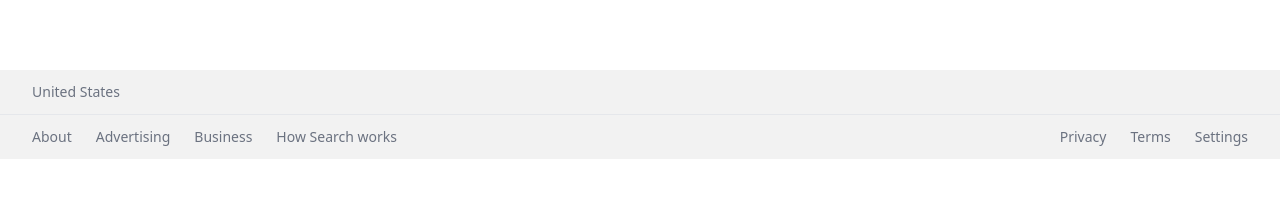
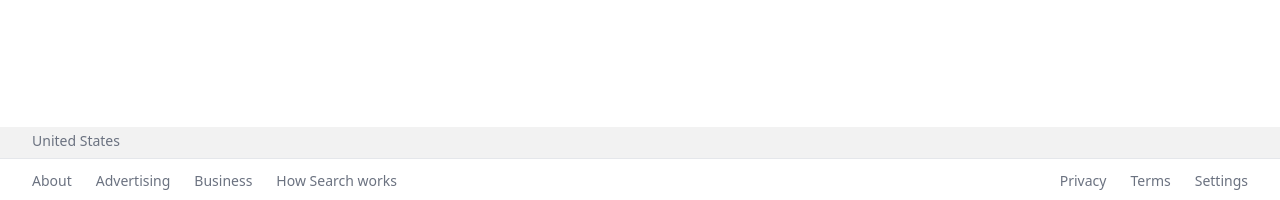
Before and after one commit to peymanzarchini/google-clone, a Next.js app: page / in a window 1280 px wide. Shown: the part 641-841 px from the top of the page. Before the commit the page ends 800 px from the top, so only its background shows below. Built offline with nearby package versions, Linux system fonts and the light colour scheme; no server answers.

Commit message:
update ui

```diff
--- a/src/components/footer/Footer.js
+++ b/src/components/footer/Footer.js
@@ -2,8 +2,8 @@ import ShowCountry from "./ShowCountry";
 
 function Footer() {
   return (
-    <footer className="absolute bottom-0 text-sm text-gray-500 bg-[#f2f2f2] w-full">
-      <div className="border-b px-8 py-3">
+    <footer className="absolute bottom-0 text-sm text-gray-500 bg-[#f2f2f2] w-full h-8">
+      <div className="border-b px-8 py-1 h-[100%]">
         <ShowCountry />
       </div>
       <div className="flex flex-col sm:flex-row justify-between items-center px-8 py-3 space-y-7 sm:space-y-0">
```
